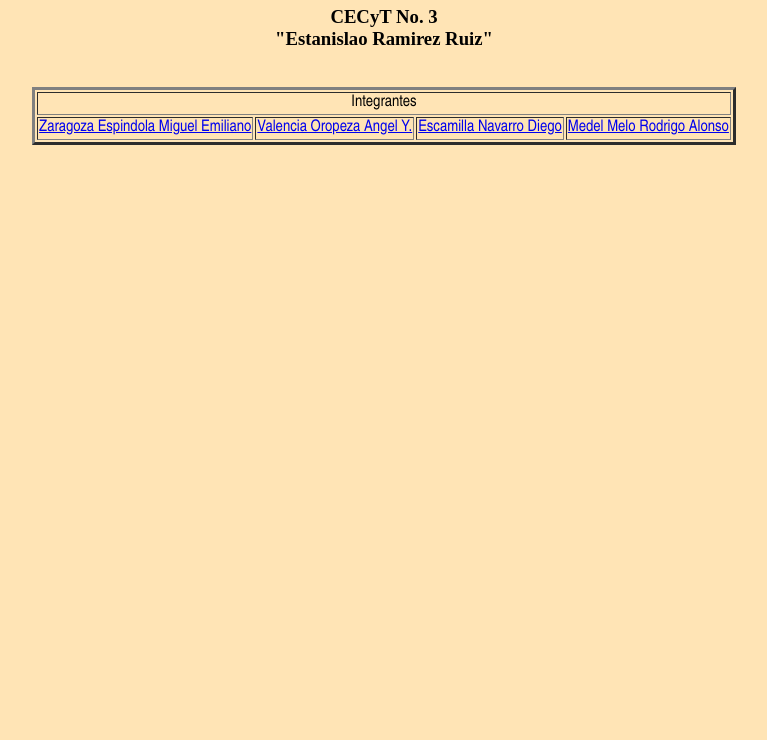
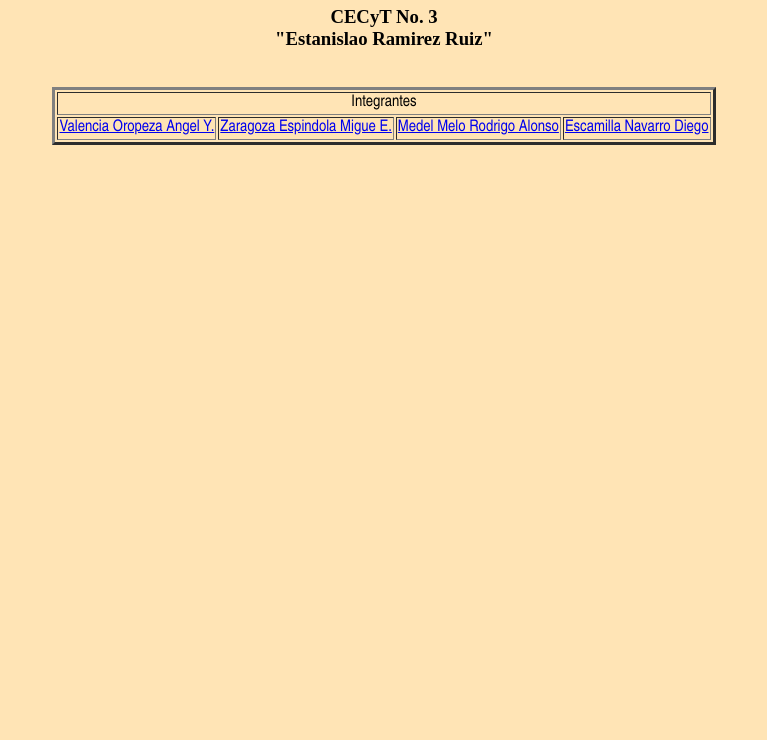
Before and after one commit to angelvalencia099/cecyt22.ipn, a plain HTML site: page menuestu.html in a window 1280 px wide. Shown: the part 60-800 px from the top of the page, without its empty margins (256-1023 px from the left). Drawn offline with Linux system fonts and the light colour scheme.

Commit message:
Update menuestu.html

```diff
--- a/menuestu.html
+++ b/menuestu.html
@@ -14,10 +14,10 @@
 </tr>
 <tr>
 
-<td><a href="zaragozapr.html" target="_blank">Zaragoza Espindola Miguel Emiliano</td>
-<td><a href="valenciapr.html" target="_blank">Valencia Oropeza Angel Y.</a></td>
-<td><a href="x.html" target="_blank">Escamilla Navarro Diego</a></td>
+<td><a href="valenciapr.html" target="_blank">Valencia Oropeza Angel Y.</td>
+<td><a href="valenciapr.html" target="_blank">Zaragoza Espindola Migue E.</a></td>
 <td><a href="medelpr.html" target="_blank">Medel Melo Rodrigo Alonso</a></td>
+<td><a href="x" target="_blank">Escamilla Navarro Diego</a></td>
 </font>
 </tr>
 </table>
```
